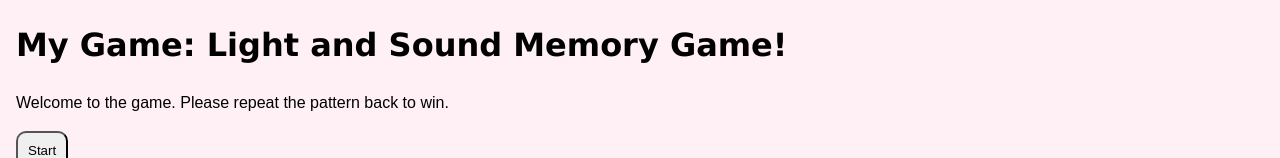
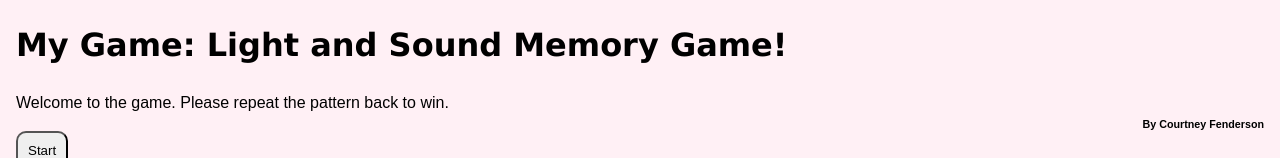
Before and after one commit to courtf68/CodePath, a plain HTML site: page index.html in a window 1280 px wide. Shown: the top 158 px of the page. Drawn offline with Linux system fonts and the light colour scheme.

Commit message:
🐲📲 Updated with Glitch

```diff
--- a/index.html
+++ b/index.html
@@ -18,6 +18,9 @@
     <h1>
      My Game: Light and Sound Memory Game!
     </h1>
+    <h6>
+       By Courtney Fenderson
+    </h6>
     <p>
       Welcome to the game. Please repeat the pattern back to win.
     </p>
--- a/style.css
+++ b/style.css
@@ -81,3 +81,7 @@ video {
 #button6:active, #button6.lit {
     background:mediumturquoise;
 }
+h6 {
+float: right;
+
+}
```
Also changed, not shown: 1 other file.
